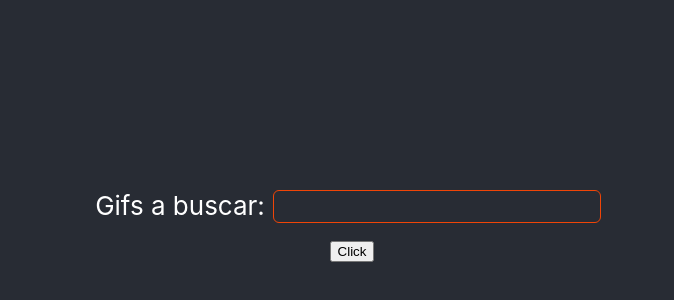
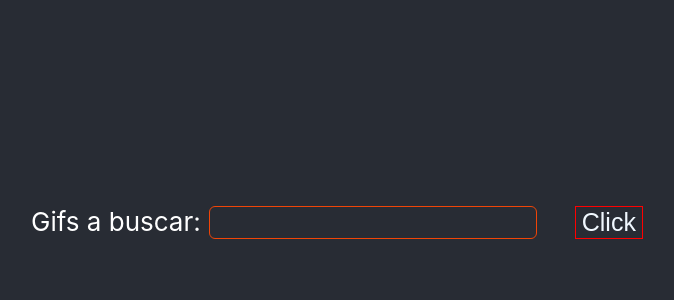
Before and after one commit to moraoscar65/Imagify, a React (Create React App) app: page / in a window 1280 px wide. Shown: the part 178-478 px from the top of the page, without its empty margins (288-962 px from the left). Built offline with nearby package versions, Linux system fonts and the light colour scheme.

Commit message:
Router terminador, y separado por pages

```diff
--- a/src/App.css
+++ b/src/App.css
@@ -30,6 +30,23 @@ img{
   color: white;
 }
 
+.App-header button {
+  font-size: 25px;
+  border: red 1px solid;
+  color: aliceblue;
+  background-color: #282c34;
+  transition-duration: 0.4s;
+  margin: 30px;
+
+}
+.App-header button:hover {
+  font-size: 25px;
+  border: #282c34 1px solid;
+  color: aliceblue;
+  background-color: red;
+
+}
+
 .App-link {
   color: #61dafb;
 }
--- a/src/App.js
+++ b/src/App.js
@@ -1,34 +1,25 @@
-import React, {useEffect, useState} from 'react';
+import React from 'react';
 import './App.css';
 import ListOfGifs from './components/listOfGifs';
+import Home from './pages/home/home';
 import {Link, Route} from 'wouter';
+import UniqueGif from './components/uniqueGif';
 
 function App() {
-  const [search, setSearch]=useState('')
-  const [keyword, setKeyword]=useState('');
 
-  const handleSubmit = (event) => {
-    event.preventDefault();
-    setKeyword(search)
-
-  }
 
   return (
     <div className="App">
       <section className="App-header">
+        <Link to='/'></Link>
 
-          <label>Gifs a buscar:
-            <input type="text"
-              value={keyword}
-              onChange ={ (e)=>{setKeyword(e.target.value)
-              }}
-            />
-
-          </label>
-
-        <Link to={`/gif/${keyword}`} ><button >Click</button></Link>
-        <Route path="/gif/:keyword"
-        component={ListOfGifs}/>
+        <Route path='/'
+          component={Home}
+        />
+        <Route path="/gif/:search"
+          component={ListOfGifs}/>
+        <Route path="/search/:gif"
+          component={UniqueGif}/>
         {/* <ListOfGifs keyword={keyword}/> */}
       </section>
     </div>
--- a/src/components/Gifs.js
+++ /dev/null
@@ -1,12 +0,0 @@
-import React from "react";
-import '../css/Gif.css'
-
-export default function Gifs({singleGifs}){
-    //console.log(singleGifs)
-    return(
-         <a href={`#${singleGifs.id}`} className="gif">
-            <img src={singleGifs.url} alt={singleGifs.url}/>
-            <h4>Title: {singleGifs.title}</h4>
-          </a>
-    )
-}
--- a/src/components/listOfGifs.js
+++ b/src/components/listOfGifs.js
@@ -1,5 +1,5 @@
 import React, {useEffect, useState} from 'react';
-import Gifs from "./Gifs"
+import Gifs from "../pages/show_gifs/Gifs"
 import getGifs from '../services/getGifs';
 
 export default function ListOfGifs({params}){
@@ -7,19 +7,19 @@ export default function ListOfGifs({params}){
     const [gifs,setGifs]=useState([])
 
     console.log(params)
-    const {keyword} =params
+    const {search} =params
 
     useEffect(()=>{
-        getGifs({keyword:keyword}).then(gifs=>setGifs(gifs))
-    },[keyword])
+        getGifs({keyword:search}).then(gifs=>setGifs(gifs))
+    },[search])
 
     return(
 
             gifs.map(singleGif =>
-            <Gifs
-              key={singleGif.id}
-              singleGifs={singleGif}
-            />
+              <Gifs
+                key={singleGif.id}
+                singleGifs={singleGif}
+              />
             )
 
     )
--- /dev/null
+++ b/src/components/uniqueGif.js
@@ -0,0 +1,12 @@
+import React from "react";
+
+export default function UniqueGif({params}){
+    console.log("entre unique gif");
+    const {gif}= params;
+    return (
+
+        <div>
+            <label>{gif}</label>
+        </div>
+    )
+}
--- a/src/css/Gif.css
+++ b/src/css/Gif.css
@@ -5,9 +5,9 @@
     padding: 20px;
     display: flex;
     flex-direction: column;
-    width: auto;
+    width:min-content;
     color: aliceblue;
 }
-.gim img {
+.gif img {
     object-fit: contain;
 }
--- /dev/null
+++ b/src/pages/home/home.js
@@ -0,0 +1,20 @@
+import React from "react";
+import { Link } from "wouter";
+import { useState } from "react";
+
+
+
+export default function Home (){
+    const [search, setSearch]=useState('')
+
+    return (
+    <>
+        <label>Gifs a buscar:
+            <input type="text" value={search} onChange={ (e)=>{setSearch(e.target.value)
+            }}
+            />
+            <Link to={`/gif/${search}`}><button>Click</button></Link>
+        </label>
+    </>
+    )
+}
--- /dev/null
+++ b/src/pages/show_gifs/Gifs.js
@@ -0,0 +1,18 @@
+import React from "react";
+import '../../css/Gif.css'
+import { Link } from "wouter";
+
+export default function Gifs({singleGifs}){
+    //console.log(singleGifs)
+    return(
+      <div>
+         <div>
+            <Link to={`/search/${singleGifs.id}`} className="gif">
+              <img src={singleGifs.url} alt={singleGifs.url}/>
+              <h4>Title: {singleGifs.title}</h4>
+            </Link>
+          </div>
+
+      </div>
+    )
+}
--- a/src/services/getGifs.js
+++ b/src/services/getGifs.js
@@ -4,7 +4,7 @@ const apiKey='SRCBDJBH9kOh6y9BqwvCX2m4itS3wCj6'
 
 export default function getGifs({keyword='Jaguar'}){
 const apiURL=`https://api.giphy.com/v1/gifs/search?api_key=${apiKey}&q=${keyword}
-                &limit=2&offset=0&rating=g&lang=es`
+                &limit=3&offset=0&rating=g&lang=es`
     return fetch(apiURL)
     .then(res=>res.json())
     .then(response=>{
```
